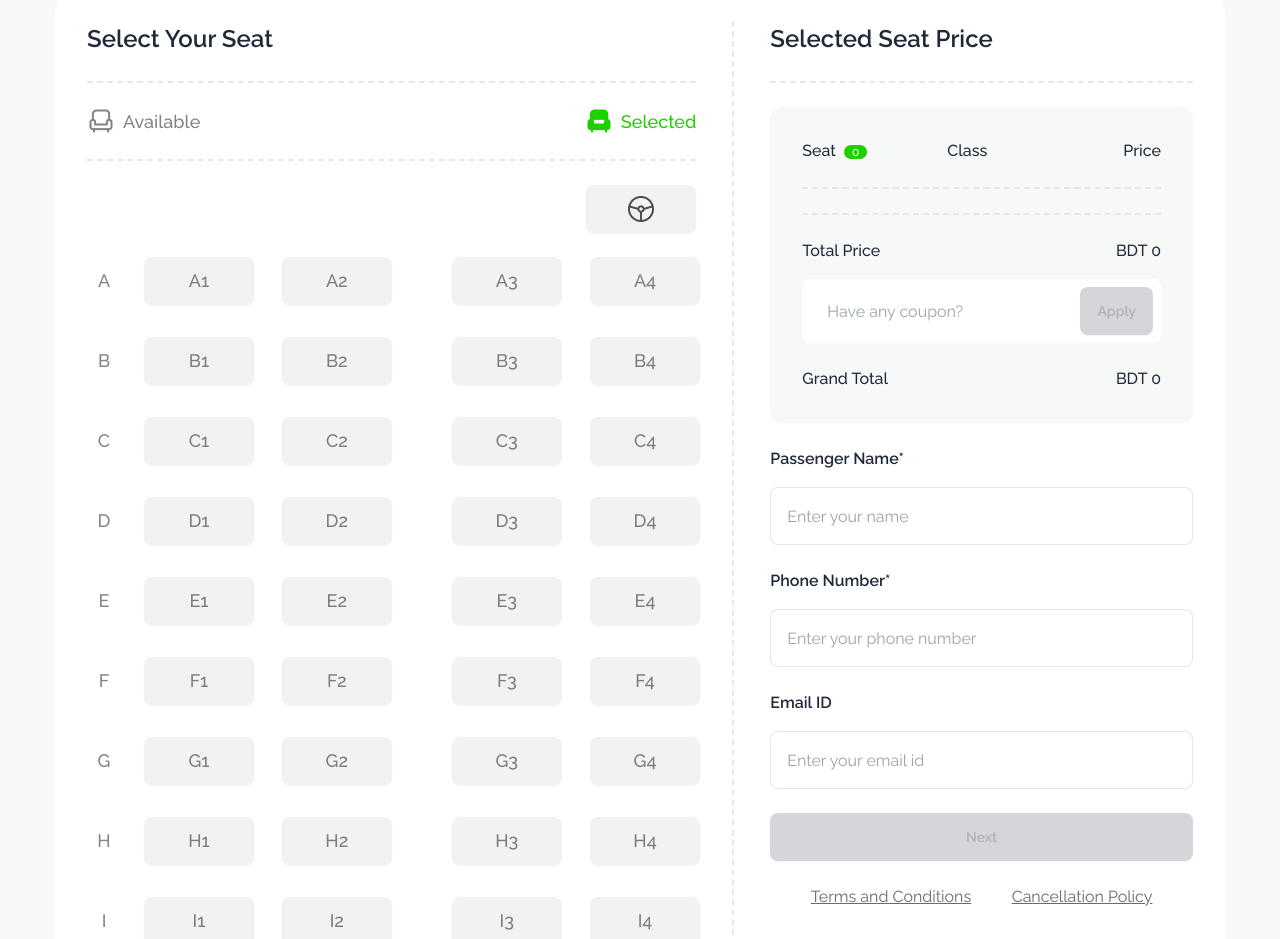
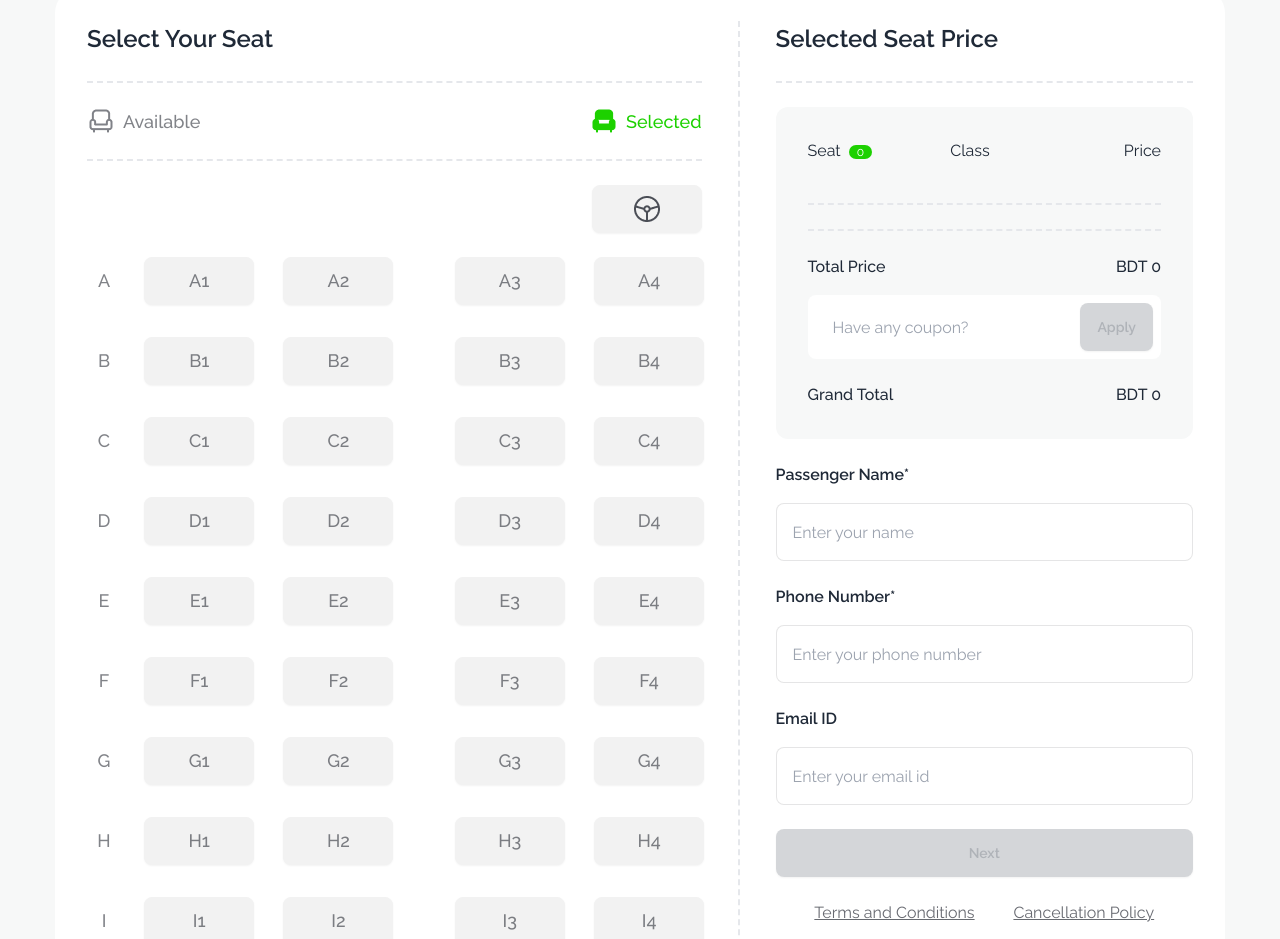
Before and after one commit to monircom/Assignment-05-smart-bus-ticketing, a plain HTML site: page index.html in a window 1280 px wide. Shown: the part 2260-3199 px from the top of the page. Drawn offline with nearby package versions, Linux system fonts and the light colour scheme.

```diff
--- a/index.html
+++ b/index.html
@@ -484,8 +484,8 @@
                         <h2 class="font-semibold text-[24px]">Selected Seat Price</h2>
                         <hr class="my-6 border-t-2 border-dashed"/>
                         <div class="rounded-xl bg-[#F7F8F8] p-8">
-                            <div class="flex justify-center ">
-                                <li class="flex gap-20 w-full font-medium">
+                            <div class="flex justify-center w-full text-left ">
+                                <li class="flex justify-between w-full text-left mb-4">
                                     <p>Seat<span id="seat-count"
                                             class="text-white rounded-lg text-[12px] ml-2 bg-[#1DD100] px-2">0</span>
                                     </p>
```
